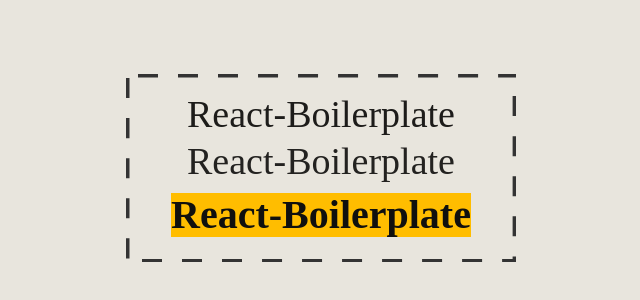
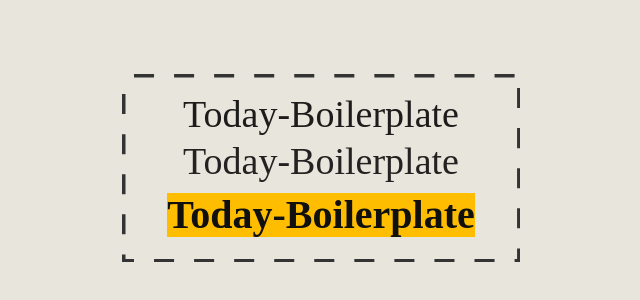
Before and after one commit to samuelcarvalhodeveloper/Typescript-Boilerplate, a website: page public/index.html in a window 1280 px wide. Shown: the part 232-532 px from the top of the page, without its empty margins (319-959 px from the left). Drawn offline with Linux system fonts and the light colour scheme.

Commit message:
Update index.html

```diff
--- a/public/index.html
+++ b/public/index.html
@@ -13,9 +13,9 @@
 <body>
   <section class="section">
     <div class="section__div">
-      <h3 class="section__header3">React-Boilerplate</h3>
-      <h2 class="section__header2">React-Boilerplate</h2>
-      <h1 class="section__header1">React-Boilerplate</h1>
+      <h3 class="section__header3">Today-Boilerplate</h3>
+      <h2 class="section__header2">Today-Boilerplate</h2>
+      <h1 class="section__header1">Today-Boilerplate</h1>
     </div>
   </section>
 </body>
```
